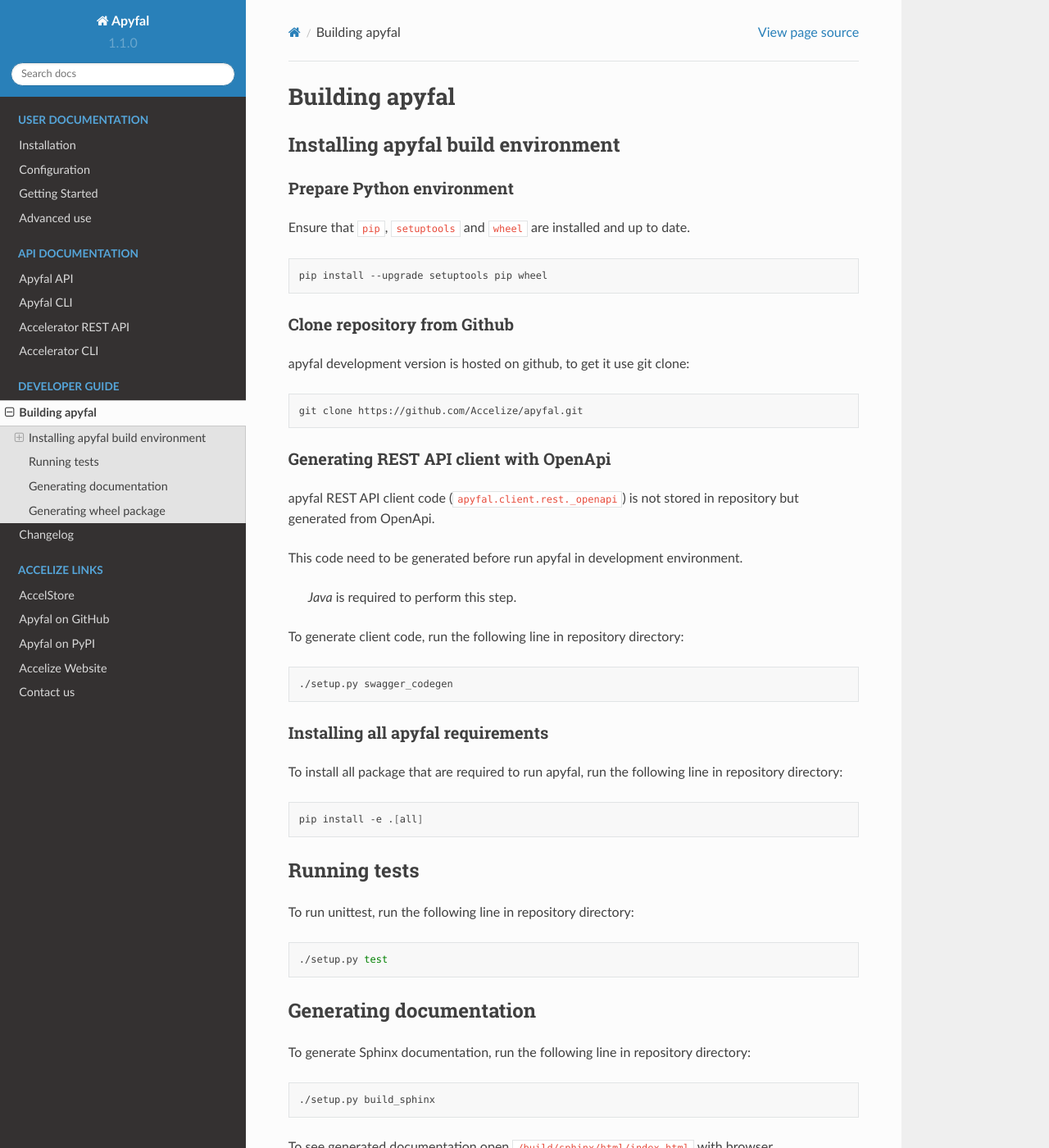
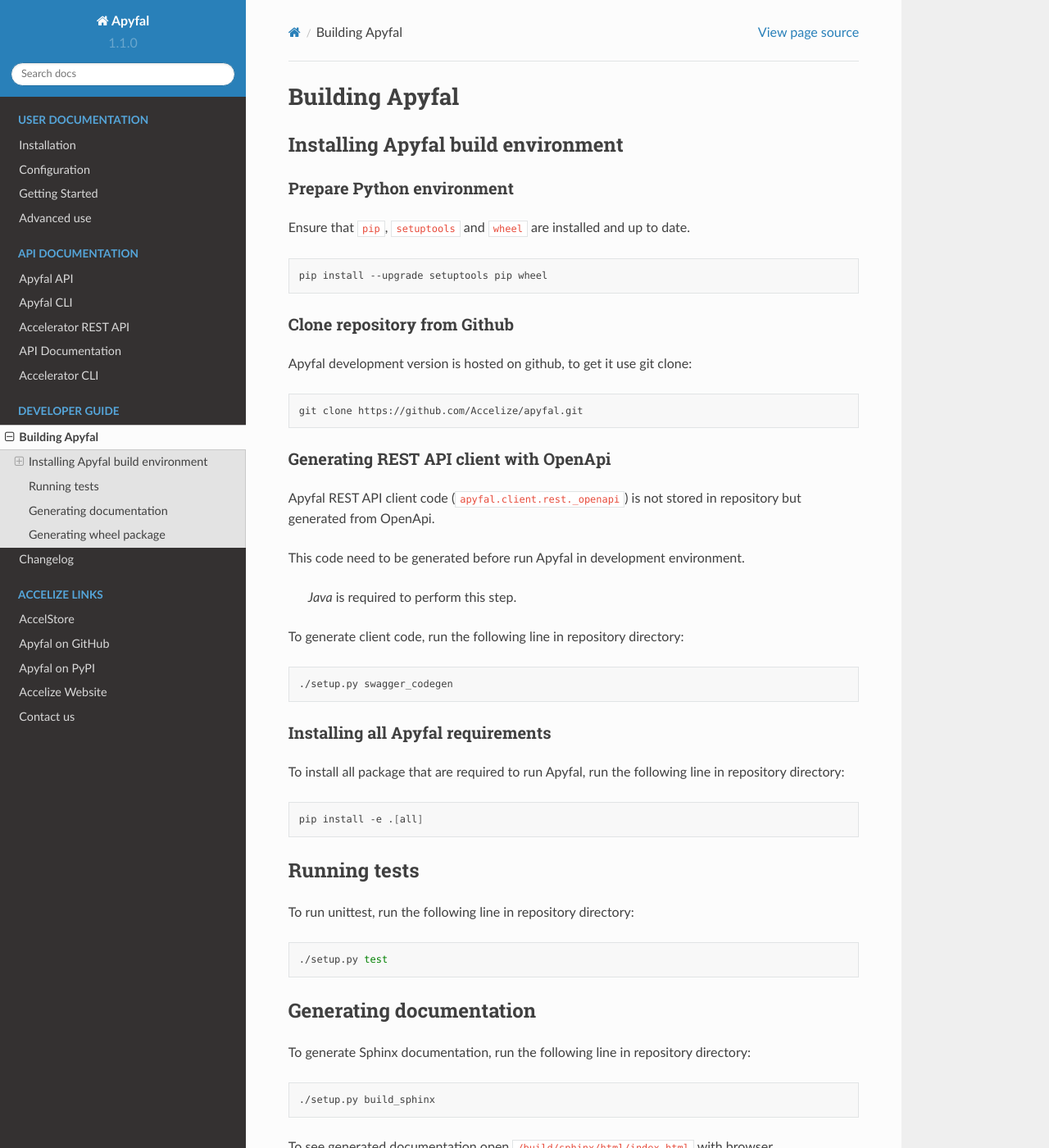
Before and after one commit to Accelize/apyfal, a Sphinx documentation site: the page built from docs/build.rst, in a window 1280 px wide and 1400 px high. Shown: the whole window at 82% size. Built offline with Sphinx 7.4.7 and the Read the Docs theme 2.0.0, drawn with Linux system fonts in a browser that asks for light colours; pages that are not in the unit, such as notebooks, are missing from menus.

Commit message:
Add OpenAPI documentation + typo

```diff
--- a/docs/build.rst
+++ b/docs/build.rst
@@ -1,7 +1,7 @@
-Building apyfal
+Building Apyfal
 =======================
 
-Installing apyfal build environment
+Installing Apyfal build environment
 -------------------------------------------
 
 Prepare Python environment
@@ -17,7 +17,7 @@ to date.
 Clone repository from Github
 ~~~~~~~~~~~~~~~~~~~~~~~~~~~~
 
-apyfal development version is hosted on github, to get it use
+Apyfal development version is hosted on github, to get it use
 git clone:
 
 .. code-block:: bash
@@ -27,10 +27,10 @@ git clone:
 Generating REST API client with OpenApi
 ~~~~~~~~~~~~~~~~~~~~~~~~~~~~~~~~~~~~~~~
 
-apyfal REST API client code (``apyfal.client.rest._openapi``)
+Apyfal REST API client code (``apyfal.client.rest._openapi``)
 is not stored in repository but generated from OpenApi.
 
-This code need to be generated before run apyfal in
+This code need to be generated before run Apyfal in
 development environment.
 
    *Java* is required to perform this step.
@@ -41,10 +41,10 @@ To generate client code, run the following line in repository directory:
 
     ./setup.py swagger_codegen
 
-Installing all apyfal requirements
+Installing all Apyfal requirements
 ~~~~~~~~~~~~~~~~~~~~~~~~~~~~~~~~~~~~~~~~~~
 
-To install all package that are required to run apyfal, run the
+To install all package that are required to run Apyfal, run the
 following line in repository directory:
 
 .. code-block:: bash
--- a/docs/conf.py
+++ b/docs/conf.py
@@ -122,7 +122,8 @@ def generates_cli_help(rst_path):
 
     for command in commands:
         help = check_output(
-            cli + ([command, '-h'] if command else ['-h']), universal_newlines=True)
+            cli + ([command, '-h'] if command else ['-h']),
+            universal_newlines=True)
         title = 'apyfal%s' % ((' %s' % command) if command else '')
         content += [
             title, '-' * len(title), '\n| ' + help.replace('\n', '\n| '), '']
@@ -132,6 +133,13 @@ def generates_cli_help(rst_path):
 
 
 generates_cli_help('cli_help.rst')
+
+# -- Dynamically generates documentation for REST API help -------------------
+
+redoc = [{'name': 'Accelerator REST API', 'page': 'accelerator_rest_api',
+          'spec': '../rest_api/input_spec.json', 'embed': True,
+          'opts': {'hide-hostname': True, 'hide-loading': True,
+                   'expand-responses': [200],}}]
 
 
 # -- Project information -----------------------------------------------------
@@ -146,7 +154,8 @@ release = SPHINX_INFO['release'][1]
 # -- General configuration ---------------------------------------------------
 
 extensions = ['sphinx.ext.autodoc', 'sphinx.ext.napoleon',
-              'sphinx.ext.coverage', 'sphinx.ext.viewcode']
+              'sphinx.ext.coverage', 'sphinx.ext.viewcode',
+              'sphinxcontrib.redoc']
 source_suffix = '.rst'
 master_doc = 'index'
 language = 'en'
--- a/docs/rest.rst
+++ b/docs/rest.rst
@@ -33,3 +33,8 @@ for almost any language (Java, Javascript, ...)
 
 .. _OpenAPI Generator: https://github.com/OpenAPITools/openapi-generator
 .. _Swagger-Codegen: https://github.com/swagger-api/swagger-codegen
+
+API Documentation
+=================
+
+:doc:`accelerator_rest_api`
--- a/setup.py
+++ b/setup.py
@@ -264,7 +264,8 @@ if {'pytest', 'test', 'ptr'}.intersection(argv):
 
 # Add Sphinx requirements if needed
 elif 'build_sphinx' in argv:
-    PACKAGE_INFO['setup_requires'] += ['sphinx', 'sphinx_rtd_theme']
+    PACKAGE_INFO['setup_requires'] += [
+        'sphinx', 'sphinx_rtd_theme', 'sphinxcontrib-redoc']
 
 # Generates wildcard "all" extras_require
 PACKAGE_INFO['extras_require']['all'] = list(set(
```
Also changed, not shown: docs/changes.rst (+6 -5 lines), docs/cli.rst (+20 -13 lines).
